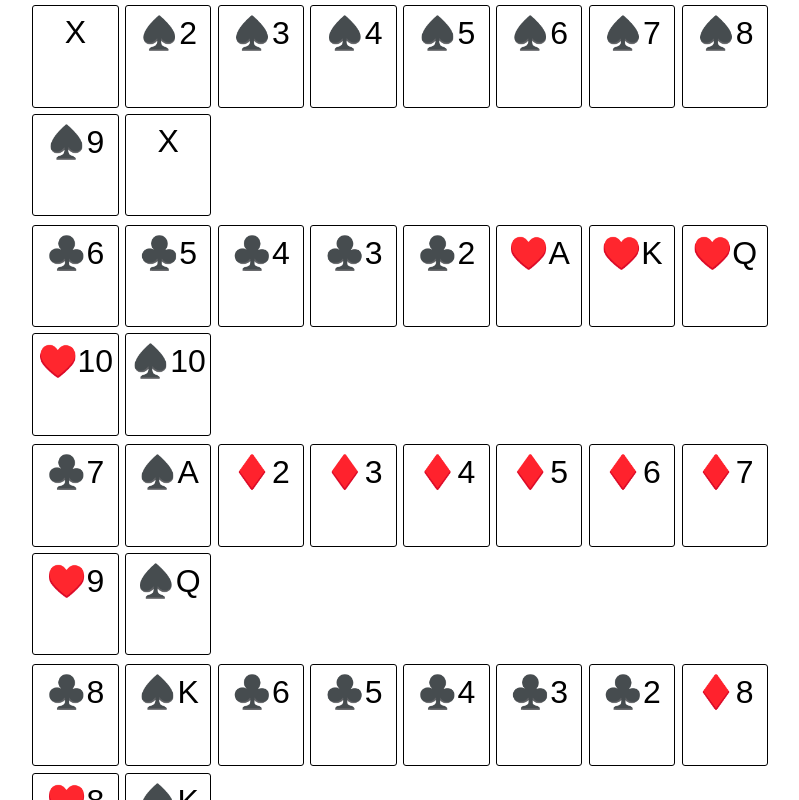
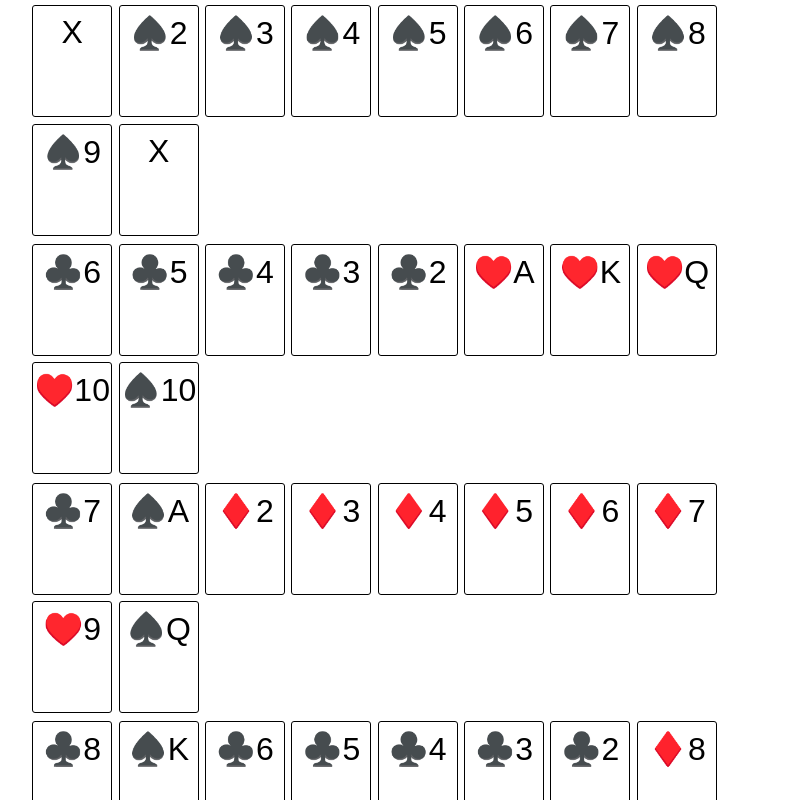
Before and after one commit to MaK-Sandbox/sequence-react, a React (Vite) app: page / in a window 1280 px wide. Shown: the top 800 px of the page, without its empty margins (341-1140 px from the left). Built offline with nearby package versions, Linux system fonts and the light colour scheme.

Commit message:
Change the sizes of each card to fit better with the sizes of standard playing card decks

```diff
--- a/src/Component/Board.css
+++ b/src/Component/Board.css
@@ -2,8 +2,8 @@
   border: 1px solid black;
   border-radius: 3px;
 
-  height: 3.2em;
-  width: 2.7em;
+  height: 3.5em;
+  width: 2.5em;
   margin: 0.1em;
   display: inline-flex;
   flex-direction: column;
```
